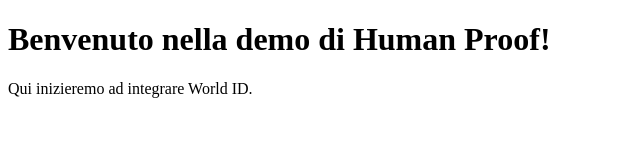
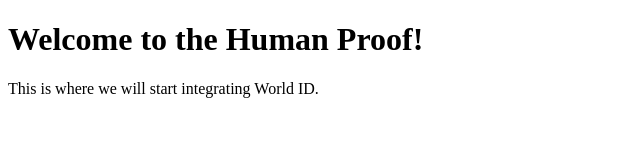
Before and after one commit to StefSpinx100000/human-proof-demo, a plain HTML site: page index.html in a window 1280 px wide. Shown: the whole page, without its empty margins (0-640 px from the left). Drawn offline with Linux system fonts and the light colour scheme.

Commit message:
Update index.html to English

```diff
--- a/index.html
+++ b/index.html
@@ -6,7 +6,7 @@
   <title>Human Proof Demo</title>
 </head>
 <body>
-  <h1>Benvenuto nella demo di Human Proof!</h1>
-  <p>Qui inizieremo ad integrare World ID.</p>
+  <h1>Welcome to the Human Proof!</h1>
+  <p>This is where we will start integrating World ID.</p>
 </body>
 </html>
```
